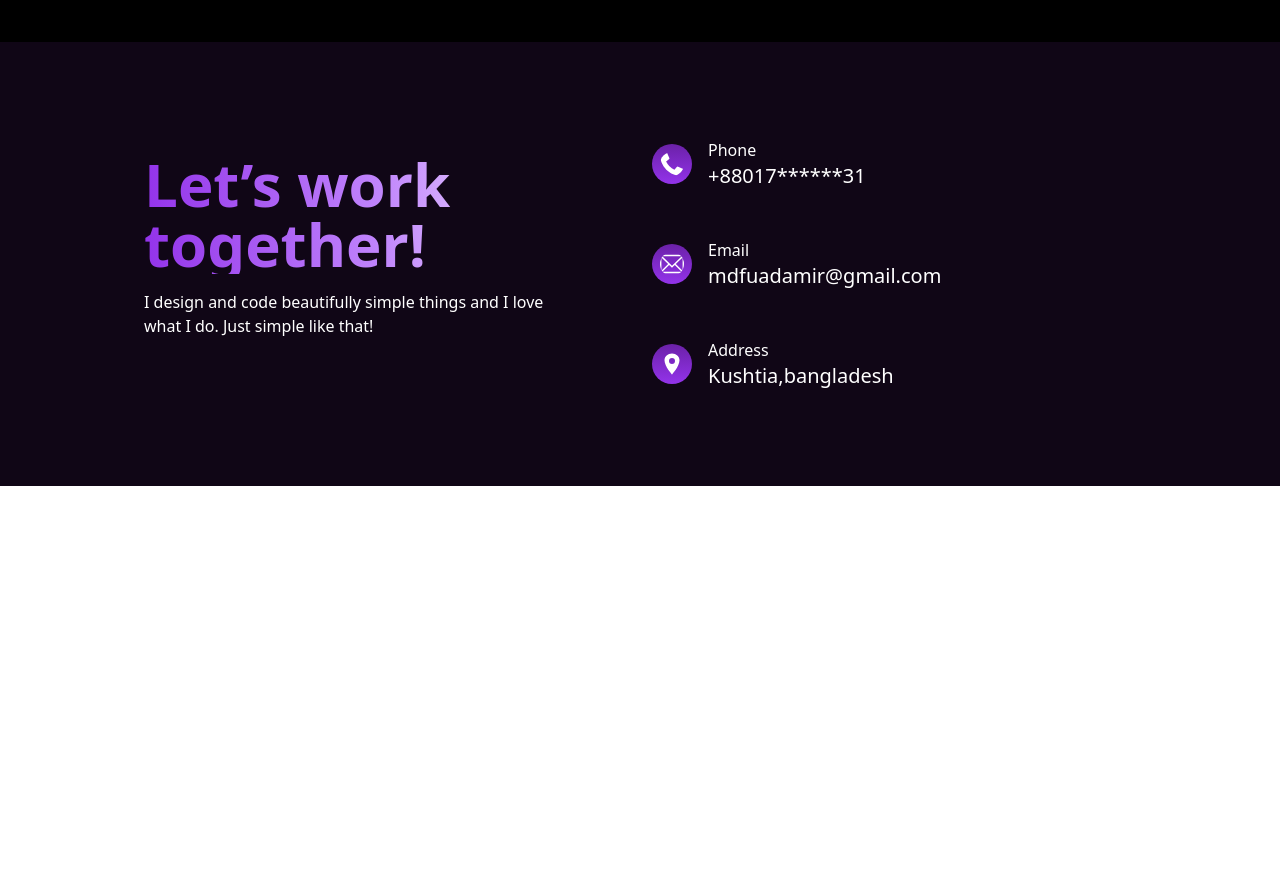
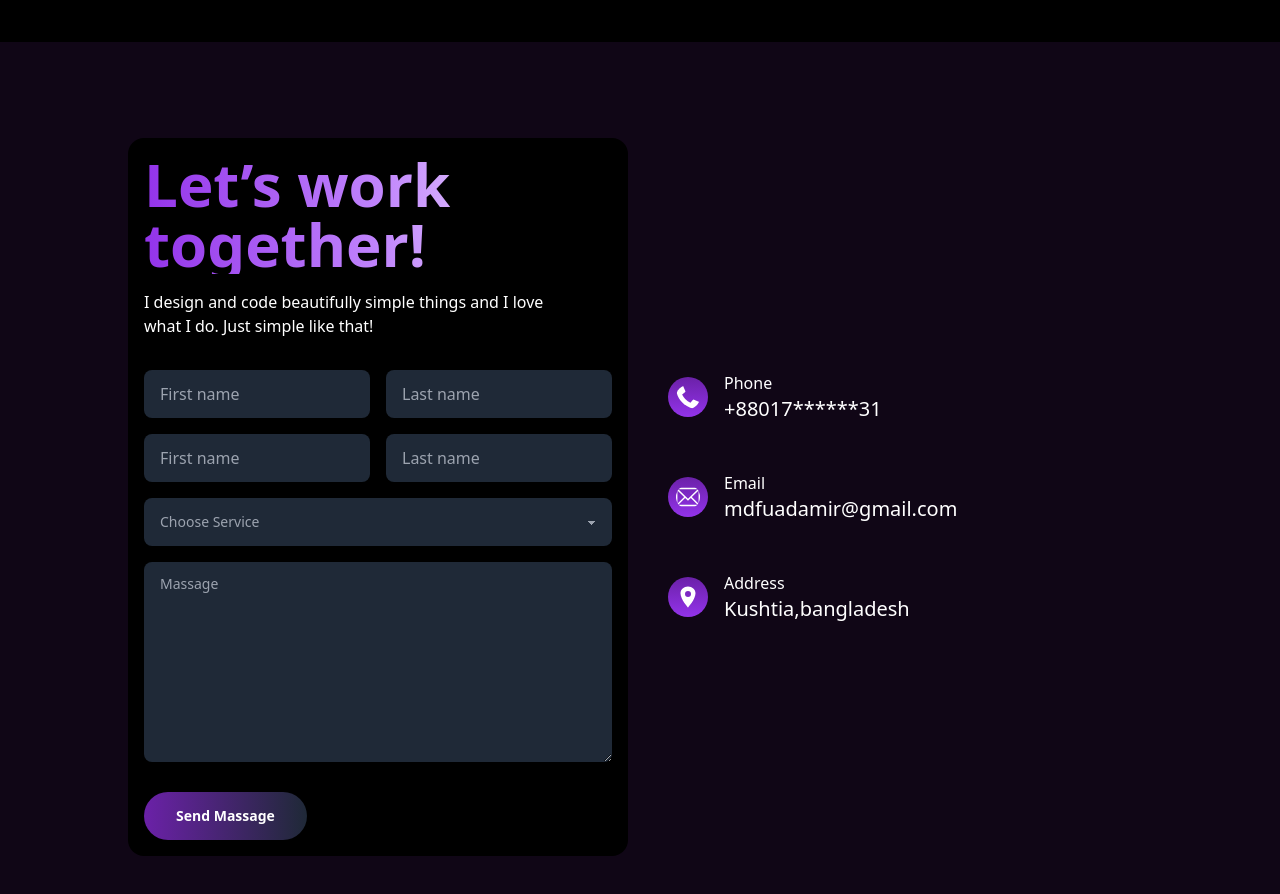
Before and after one commit to MdFuadAmir/Animated-Portfolio, a React app: page / in a window 1280 px wide. Shown: the part 6200-7094 px from the top of the page. Before the commit the page ends 6686 px from the top, so only its background shows below. Built offline with nearby package versions, Linux system fonts and the light colour scheme; the HTML template or start-up script is replaced by a standard one.

Commit message:
added contact section

```diff
--- a/src/Components/HomeContact/HomeContact.jsx
+++ b/src/Components/HomeContact/HomeContact.jsx
@@ -5,17 +5,37 @@ import { IoLocationSharp } from "react-icons/io5";
 const HomeContact = () => {
     return (
         <div className="max-w-5xl mx-auto py-24">
-            <div className="grid grid-cols-1 md:grid-cols-2 gap-6 justify-center">
-                <div className="p-4">
+            <div className="grid grid-cols-1 md:grid-cols-2 gap-6 justify-center items-center">
+                <div className="p-4 bg-black rounded-2xl">
                 <h1 className="bg-gradient-to-r from-purple-600 via-purple-400 to-white inline-block text-transparent bg-clip-text text-4xl md:text-6xl font-bold">Let’s work together!</h1>
                 <p className="text-white pr-12 mt-4 mb-8">I design and code beautifully simple things and I love what I do. Just simple like that!</p>
-                {/* form */}
-                <form action="">
-
+                {/* form  start*/}
+                <form>
+                    <div className="space-y-4">
+                    <div className="flex flex-col md:flex-row justify-between items-center gap-4">
+                    <input type="text" placeholder="First name" className="input input-bordered input-accent w-full max-w-xs border-none bg-gray-800 duration-500"/>
+                    <input type="text" placeholder="Last name" className="input input-bordered input-accent w-full max-w-xs border-none bg-gray-800 duration-500"/>
+                    </div>
+                    <div className="flex flex-col md:flex-row justify-between items-center gap-4">
+                    <input type="text" placeholder="First name" className="input input-bordered input-accent w-full max-w-xs border-none bg-gray-800 duration-500"/>
+                    <input type="text" placeholder="Last name" className="input input-bordered input-accent w-full max-w-xs border-none bg-gray-800 duration-500"/>
+                    </div>
+                    <select className="select select-info w-full bg-gray-800 text-gray-400 border-none">
+                        <option disabled selected>Choose Service</option>
+                        <option>Branding Design</option>
+                        <option>Web Design</option>
+                        <option>App Design</option>
+                        <option>UI/UX Design</option>
+                        <option>Web Development</option>
+                    </select>
+                    <textarea className="textarea textarea-info w-full min-h-[200px] bg-gray-800 border-none" placeholder="Massage"></textarea>
+                    </div>
+                    <button className="btn border-none font-bold text-white px-8 mt-6 rounded-full bg-gradient-to-r from-purple-800 to-gray-800 hover:from-gray-800 hover:to-purple-800 duration-500">Send Massage</button>
                 </form>
-
+                {/* form end */}
                 </div>
-                <div className=" space-y-12">
+                {/* right side */}
+                <div className="p-4 space-y-12">
                 <div className="flex gap-4 items-center">
                 <FaPhoneAlt size={40} className="bg-gradient-to-b from-purple-800 to-purple-600 p-2 rounded-full text-white"/>
 
```
